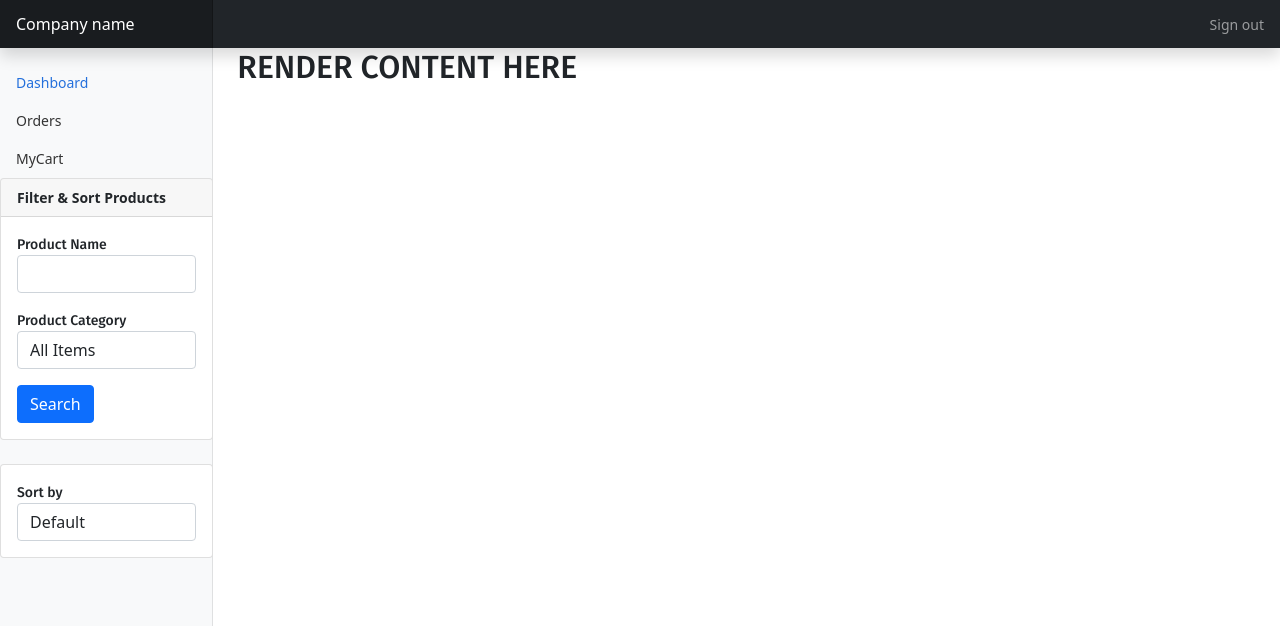
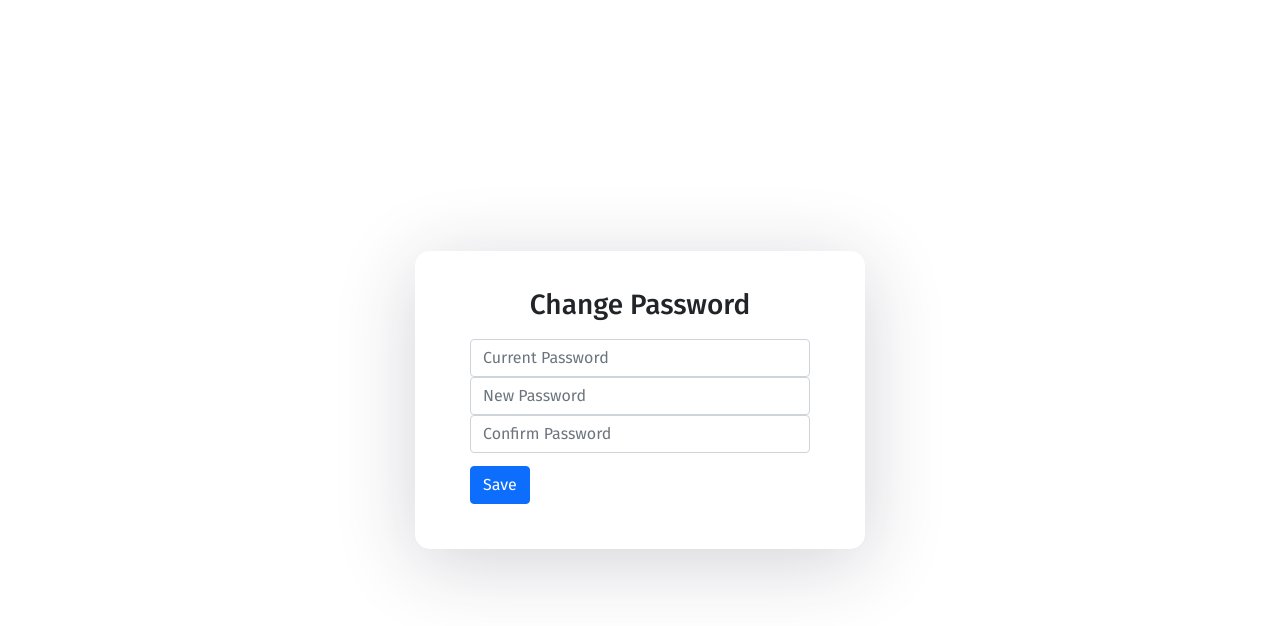
Before and after one commit to lianeddy/PWD-Warehouse-3-JCWM01, a React (Create React App) app: page /change-password in a window 1280 px wide. Shown: the top 626 px of the page. Built offline with nearby package versions, Linux system fonts and the light colour scheme.

Commit message:
Password baru sudah generate tapi belum masuk ke mySql

```diff
--- a/package.json
+++ b/package.json
@@ -38,6 +38,7 @@
     "react-redux": "^7.2.5",
     "react-router-dom": "^5.3.0",
     "react-scripts": "4.0.3",
+    "reactstrap": "^8.10.0",
     "redux": "^4.1.1",
     "sweetalert2": "^11.1.7",
     "web-vitals": "^1.0.1"
--- a/routers/userRouters.js
+++ b/routers/userRouters.js
@@ -7,5 +7,6 @@ const routers = express.Router();
 routers.post("/login", userControllers.getData);
 routers.post("/register", userControllers.addData);
 routers.patch("/verified", auth, userControllers.verification);
+routers.patch("/change-password", userControllers.changePassword);
 
 module.exports = routers;
--- a/src/App.js
+++ b/src/App.js
@@ -7,6 +7,8 @@ import Login from "./jsx/pages/login";
 import Landing from "./jsx/pages/landing";
 import register from "./jsx/pages/register";
 import verification from "./jsx/pages/verification";
+import ChangePassword from "./jsx/pages/change.password";
+import ForgotPassword from "./jsx/pages/forgot.password";
 
 function App() {
   return (
@@ -18,6 +20,8 @@ function App() {
               <Route path="/register" component={register} />
               <Route path="/verification/:token" component={verification} />
               <Route path="/login" component={Login} />
+              <Route path="/change-password" component={ChangePassword} />
+              <Route path="/forgot-password" component={ForgotPassword} />
               <Route path="/" component={Landing} />
             </Switch>
           </div>
--- a/src/jsx/components/dashboard.js
+++ b/src/jsx/components/dashboard.js
@@ -24,6 +24,9 @@ class Dasboard extends React.Component {
             <div className="nav-item text-nowrap">
               <a className="nav-link px-3" href="#">
                 Sign out
+              </a>
+              <a className="nav-link px-3" href="/change-password">
+                Change Password
               </a>
             </div>
           </div>
--- /dev/null
+++ b/src/jsx/pages/change.password.js
@@ -0,0 +1,107 @@
+import React from "react";
+import Axios from "axios";
+import { URL_API } from "../../helper";
+import { connect } from "react-redux";
+import "./auth.css";
+import { Redirect } from "react-router-dom";
+import Swal from "sweetalert2";
+
+class ChangePassword extends React.Component {
+  constructor(props) {
+    super(props);
+    this.state = {
+      redirect: false,
+      alertShow: "none",
+      // disableBtn: false,
+    };
+  }
+
+  saveBtn = () => {
+    let currentPassword = this.currentPassword.value;
+    let newPassword = this.newPassword.value;
+    let confirmPassword = this.confirmPassword.value;
+
+    // this.setState({ disableBtn: true });
+    if ((currentPassword == "", newPassword == "", confirmPassword == "")) {
+      alert("form can't be empty'");
+    } else if (newPassword !== confirmPassword) {
+      alert("New password did not match");
+    } else {
+      Axios.patch(`${URL_API}/users/change-password/`, {
+        currentPassword,
+        confirmPassword,
+      })
+        .then((res) => {
+          console.log(res.data.message);
+          Swal.fire("Password change success");
+          this.setState({
+            alertShow: "block",
+            redirect: true,
+          });
+        })
+        .catch((err) => {
+          console.log(err);
+        });
+    }
+  };
+
+  render() {
+    if (this.state.redirect) {
+      return <Redirect to="/login" />;
+    }
+
+    return (
+      <div className="intro">
+        <div className="form-inner">
+          <div
+            className="alert alert-danger"
+            style={{ display: this.state.alertShow }}
+            role="alert"
+          >
+            Change Password success
+          </div>
+
+          <h3>Change Password</h3>
+
+          <div className="form-group">
+            <input
+              type="password"
+              className="form-control"
+              placeholder="Current Password"
+              ref={(e) => (this.currentPassword = e)}
+            />
+          </div>
+
+          <div className="form-group">
+            <input
+              type="password"
+              className="form-control"
+              placeholder="New Password"
+              ref={(e) => (this.newPassword = e)}
+            />
+          </div>
+
+          <div className="form-group">
+            <input
+              type="password"
+              className="form-control"
+              placeholder="Confirm Password"
+              ref={(e) => (this.confirmPassword = e)}
+            />
+          </div>
+
+          <button
+            type="submit"
+            className="btn btn-primary btn-block btn-auth"
+            onClick={this.saveBtn}
+            // disabled={this.state.disableBtn}
+          >
+            Save
+          </button>
+        </div>
+      </div>
+    );
+  }
+}
+
+export default connect(null, null)(ChangePassword);
--- /dev/null
+++ b/src/jsx/pages/forgot.password.js
@@ -0,0 +1,85 @@
+import React from "react";
+import Axios from "axios";
+import { URL_API } from "../../helper";
+import { connect } from "react-redux";
+import "./auth.css";
+import { Redirect } from "react-router-dom";
+import Swal from "sweetalert2";
+
+class ResetPassword extends React.Component {
+  constructor(props) {
+    super(props);
+    this.state = {
+      redirect: false,
+      alertShow: "none",
+      disableBtn: false,
+    };
+  }
+
+  submitBtn = (id) => {
+    let email = this.email.value;
+    this.setState({ disableBtn: true });
+
+    if (email === "") {
+      alert("Form can't be empty");
+    } else {
+      Axios.delete(`${URL_API}/users/forgot-password/`, {})
+        .then((res) => {
+          console.log(res.data.message);
+          Swal.fire("Reset Password success, please check your email");
+          this.setState({
+            alertShow: "block",
+            redirect: true,
+          });
+        })
+        .catch((err) => {
+          console.log(err);
+        });
+    }
+  };
+
+  render() {
+    if (this.state.redirect) {
+      return <Redirect to="/login" />;
+    }
+
+    return (
+      <div className="intro">
+        <div className="form-inner">
+          <div
+            className="alert alert-danger"
+            style={{ display: this.state.alertShow }}
+            role="alert"
+          >
+            Change Password success
+          </div>
+
+          <h3>Reset Password</h3>
+
+          <div className="form-group">
+            <label>Your Email</label>
+            <input
+              type="email041
+
+              "
+              className="form-control"
+              placeholder="Email"
+              ref={(e) => (this.email = e)}
+            />
+          </div>
+
+          <button
+            type="submit"
+            className="btn btn-primary btn-block btn-auth"
+            onClick={this.submitBtn}
+            disabled={this.state.disableBtn}
+          >
+            Save
+          </button>
+        </div>
+      </div>
+    );
+  }
+}
+
+export default connect(null, null)(ResetPassword);
--- a/src/jsx/pages/login.js
+++ b/src/jsx/pages/login.js
@@ -73,6 +73,9 @@ class Login extends React.Component {
               placeholder="Enter password"
               ref={(e) => (this.inputPassword = e)}
             />
+            <p>
+              <a href="/forgot-password">Forget Password?</a>
+            </p>
           </div>
 
           <button
```
Also changed, not shown: controllers/userControllers.js (+41 -3 lines), helpers/Database.js (+11 -11 lines), 1 other file (tests, documents, lock files or other folders).
